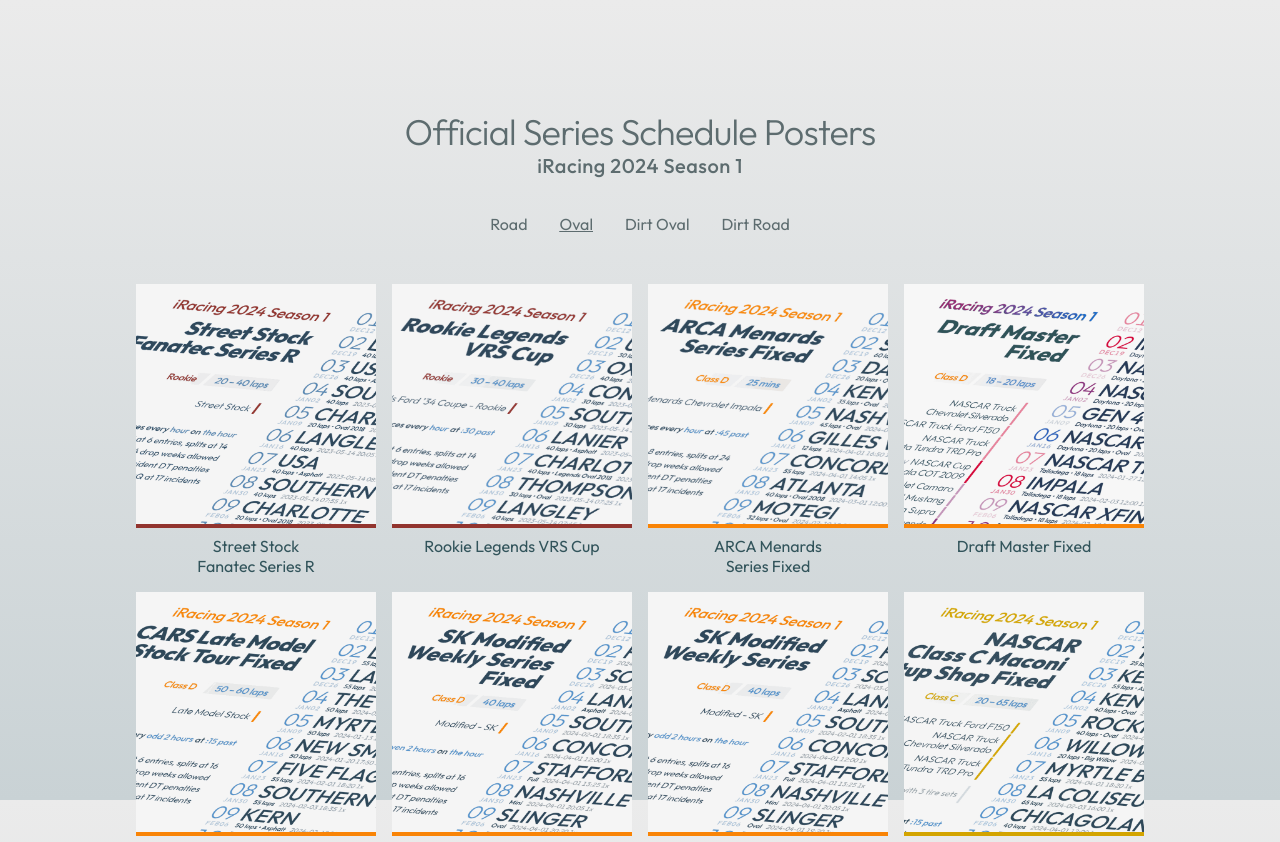
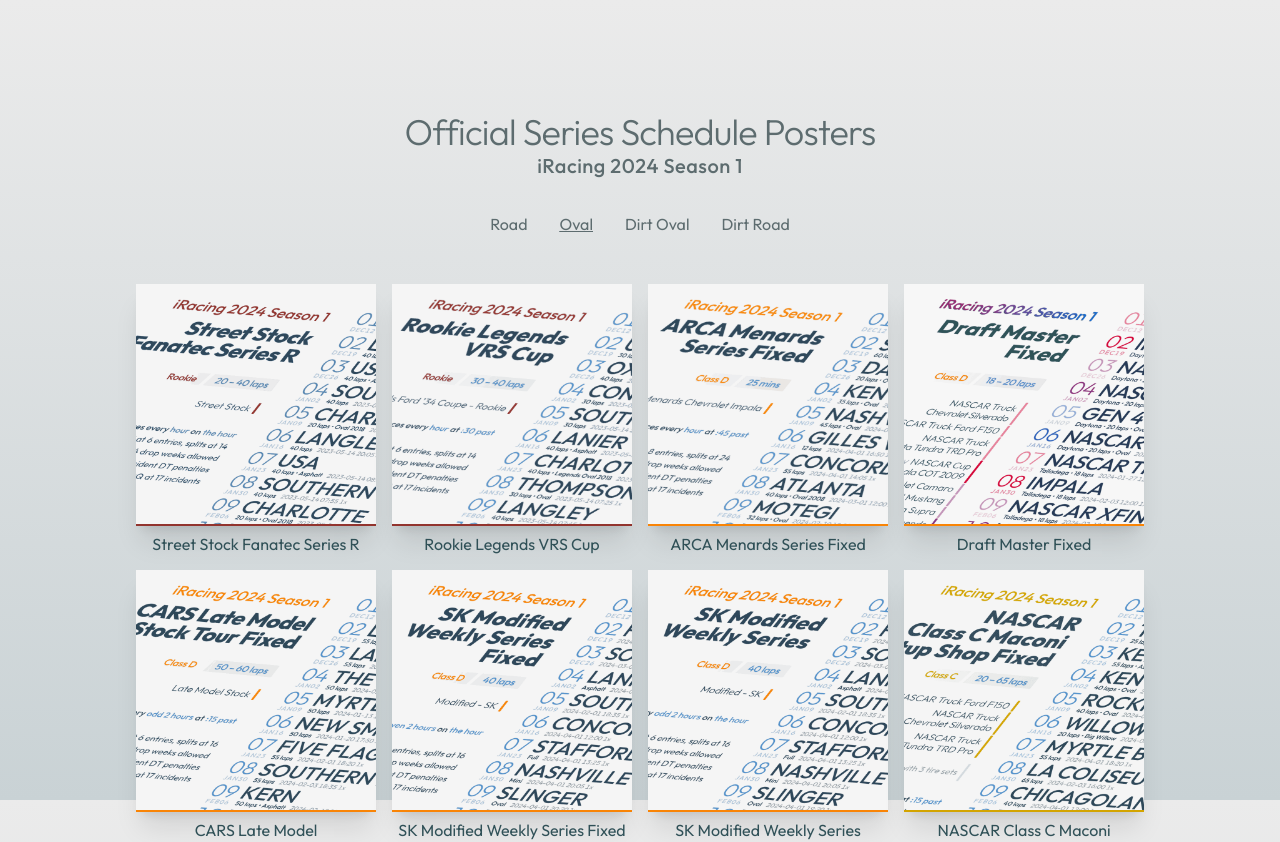
Before and after one commit to gscottolson/boxboxdesign, a Next.js app: page /iracing/2024s1/oval in a window 1280 px wide. Shown: the top 842 px of the page. Built offline with nearby package versions, Linux system fonts and the light colour scheme.

Commit message:
Visual tweaks

```diff
--- a/app/iracing/2024s1/series-card.tsx
+++ b/app/iracing/2024s1/series-card.tsx
@@ -1,5 +1,5 @@
 import Image from 'next/image';
-import { OfficialSeries, getSeriesURL } from '../schedule-list';
+import { License, OfficialSeries, getSeriesURL } from '../schedule-list';
 import Balancer from 'react-wrap-balancer';
 import Link from 'next/link';
 
@@ -8,24 +8,31 @@
   priority: boolean;
 }
 
+function getLicenseBorder(licenseClass: License) {
+  if (licenseClass === 'Rookie') return 'border-rookie';
+  if (licenseClass === 'D') return 'border-classD';
+  if (licenseClass === 'C') return 'border-classC';
+  if (licenseClass === 'B') return 'border-classB';
+  if (licenseClass === 'A') return 'border-classA';
+  return 'border-transparent';
+}
+
 export function SeriesCard({ series, priority }: SeriesCardProps) {
-  const borderColor = {
-    Rookie: 'border-[#92342E]',
-    D: 'border-[#F98406]',
-    C: 'border-[#D3A400]',
-    B: 'border-[#3C6D56]',
-    A: 'border-[#315187]',
-    none: 'border-transparent',
-  };
-
-  const seriesBorder = borderColor[series.licenseClass || 'none'];
   const size = 240;
-
+  const borderColor = getLicenseBorder(series.licenseClass);
   return (
-    <Link href={getSeriesURL(series.seriesId)} passHref scroll={false}>
+    <Link
+      href={getSeriesURL(series.seriesId)}
+      passHref
+      scroll={false}
+      className="group"
+    >
       <div className="w-card text-teal800">
+        <div
+          className={`border-b-2 ${borderColor} group-active:scale-card flex min-h-4 scale-100 flex-col shadow-xl`}
+        >
           {!series.src ? (
-          <div className="h-card flex items-center justify-center bg-white300 p-4 align-middle leading-loose text-gray700">
+            <div className="h-card bg-white400 flex items-center justify-center p-4 align-middle leading-loose text-gray700">
               Coming soon
             </div>
           ) : (
@@ -37,15 +44,12 @@
               priority={priority}
             />
           )}
+        </div>
 
-        <div
-          className={`border-t-4 ${seriesBorder} flex min-h-4 flex-col px-6 `}
-        >
         <h2 className="basis-full pt-2 text-center leading-5">
           <Balancer>{series.name}</Balancer>
         </h2>
       </div>
-      </div>
     </Link>
   );
 }
```
Lines whose indentation alone changed are shown as unchanged.
